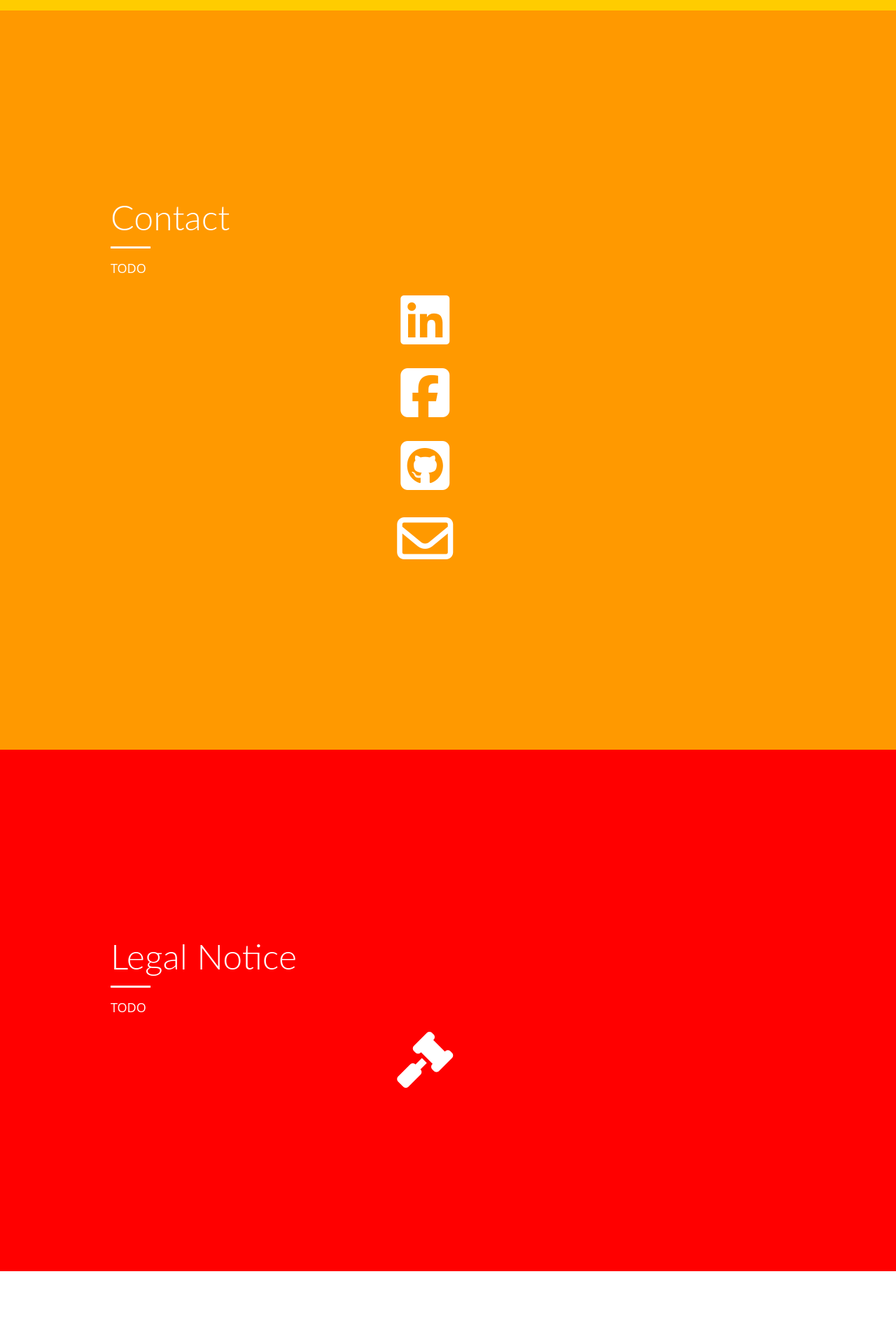
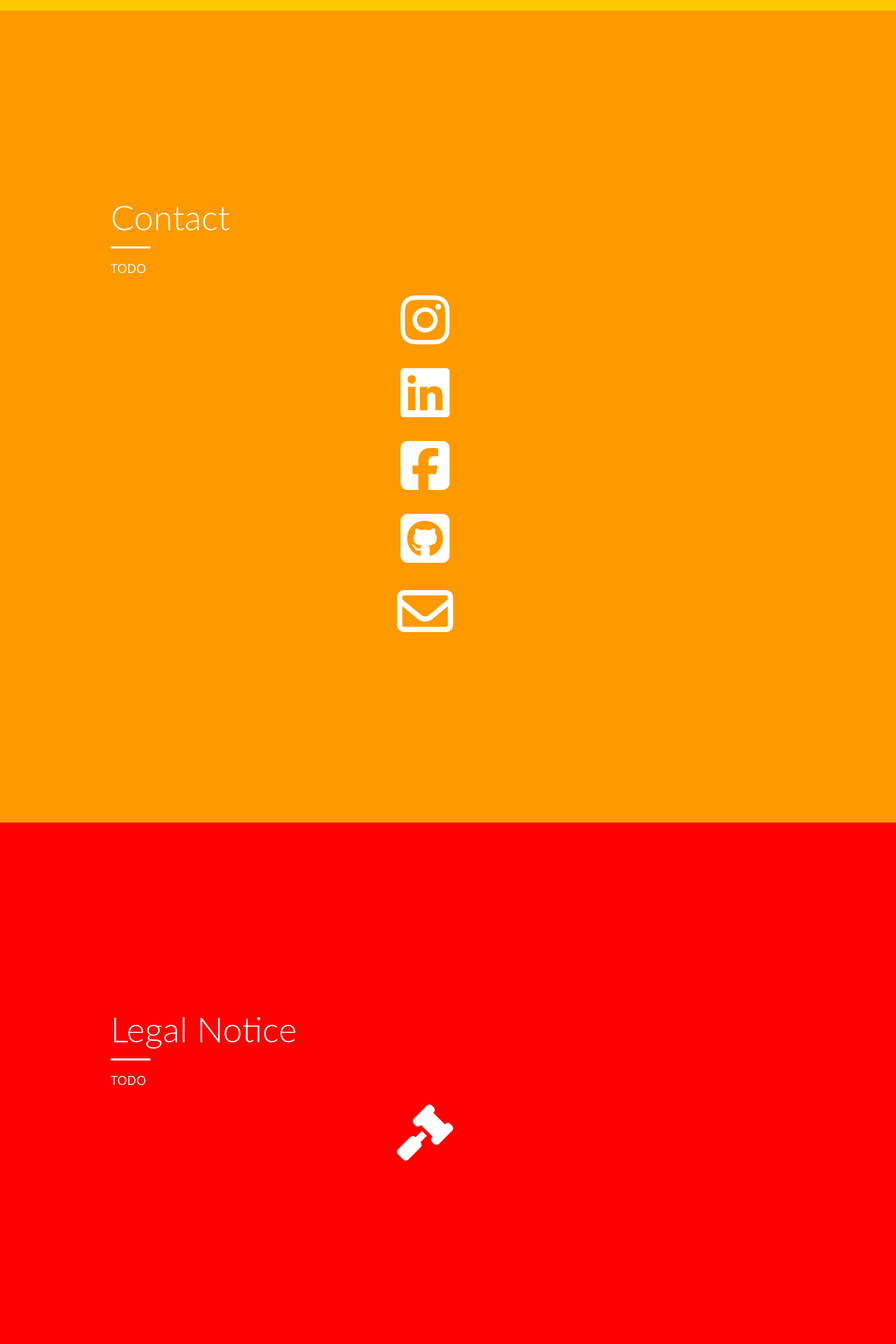
Before and after one commit to craigreedwilliams/craigreedwilliams.github.io, a Jekyll site: the page built from index.html, in a window 1280 px wide. Shown: the part 4272-6192 px from the top of the page at 70% size. Built offline with Jekyll 4.4.1, drawn with Linux system fonts in a browser that asks for light colours; nearby versions of some CDN libraries; before the commit the page ends 6088 px from its top, so only the background shows below that.

Commit message:
added instagram link

```diff
--- a/_includes/contact.html
+++ b/_includes/contact.html
@@ -7,6 +7,9 @@
                 <div class="line"> </div>
                 <p>TODO</p>
                 <ul>
+                    <li>
+                        <a href="https://www.instagram.com/craigreedwilliams/"><i class="fa fa-instagram fa-5x" aria-hidden="true"></i></a>
+                    </li>
                     <li>
                         <a href="https://www.linkedin.com/in/craigreedwilliams"><i class="fa fa-linkedin-square fa-5x" aria-hidden="true"></i></a>
                     </li>
```
